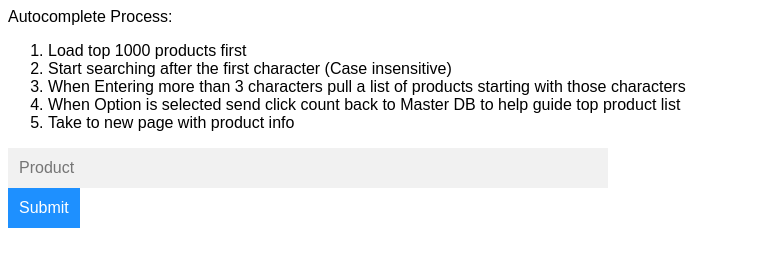
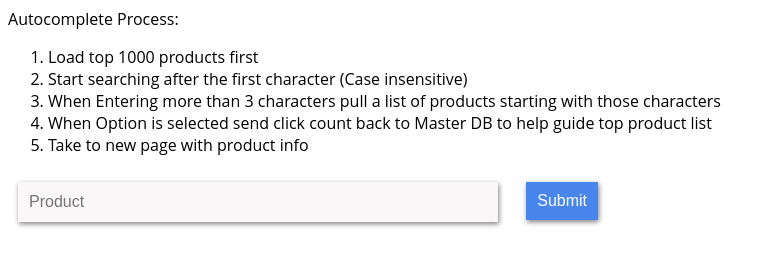
Before and after one commit to greavr/complete, a plain HTML site: page Site/index.html in a window 1280 px wide. Shown: the whole page, without its empty margins (0-775 px from the left). Drawn offline with Linux system fonts and the light colour scheme; no server answers.

Commit message:
Adding style

```diff
--- a/Site/Style.css
+++ b/Site/Style.css
@@ -1,6 +1,6 @@
 * { box-sizing: border-box; }
 body {
-  font: 16px Arial;
+  font: 16px open sans;
 }
 
 div {
@@ -17,28 +17,35 @@ input {
   background-color: #f1f1f1;
   padding: 10px;
   font-size: 16px;
+  margin:  10px;
 }
 input[type=text] {
-  background-color: #f1f1f1;
-  width: 100%;
+  background-color: #f9f7f7;
+  width: 80%;
+  box-shadow: 1px 2px 5px gray;
+  Float: left;
+
 }
 input[type=submit] {
-  background-color: DodgerBlue;
-  color: #fff;
+  background-color: #4885ed;
+  box-shadow: 1px 2px 5px gray;
+  color: white;
+  Line-height: 100%;
+  Float: right;
+
 }
 .autocomplete-items {
   position: absolute;
-  border: 1px solid #d4d4d4;
-  border-bottom: none;
-  border-top: none;
+  box-shadow: 1px 2px 5px gray;
   z-index: 99;
   /*position the autocomplete items to be the same width as the container:*/
   top: 100%;
   left: 0;
-  right: 0;
+  right: 5;
+  Margin-left: 1.8%;
 }
 .autocomplete-items div {
-  padding: 0px;
+  padding: 1xpx;
   cursor: pointer;
   background-color: #fff;
   border-bottom: 1px solid #d4d4d4;
```
Also changed, not shown: 2 other files.
